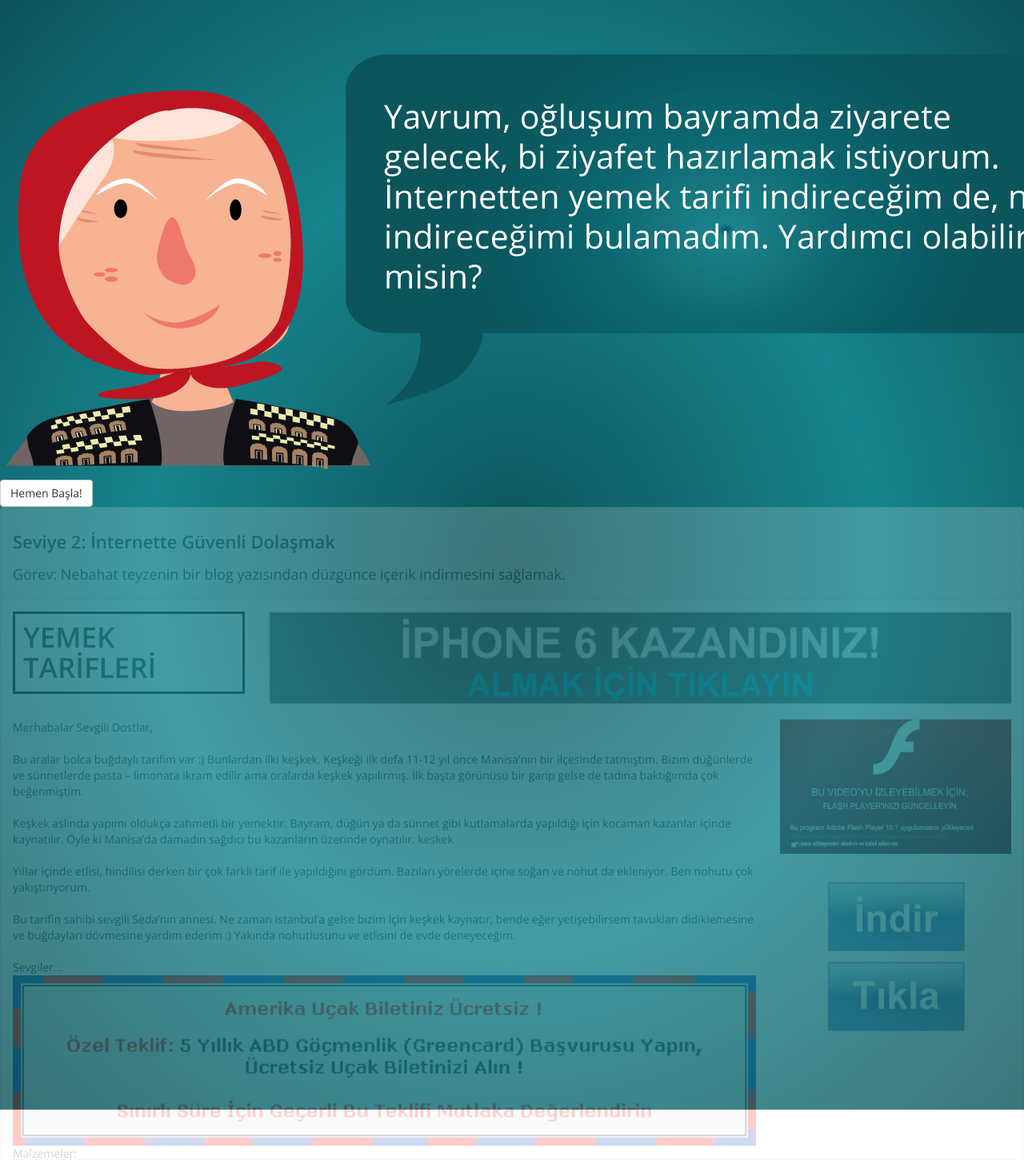
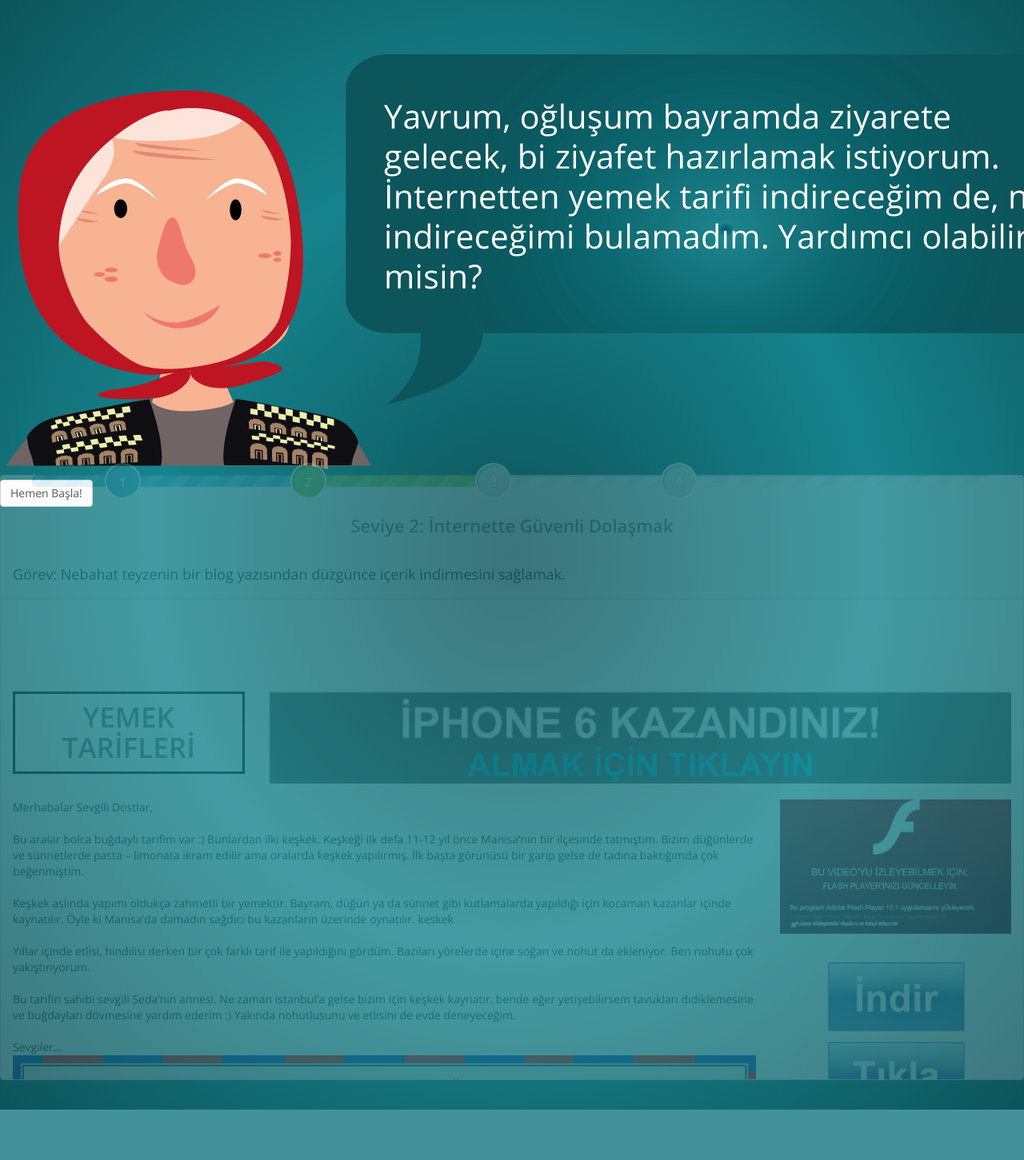
Before and after one commit to smddzcy/ESETGuvenlikOyunu, a PHP site: the page made by views/levels/level-2.html in a window 1280 px wide; the page is wider, and only the part inside the window is pictured. Shown: that part at 80% size. After the commit the page ends 1388 px from the top of that part, so only its background shows below. Run offline with PHP 8.4, Linux system fonts and the light colour scheme; the template is opened without the code that fills it, so the values that code supplies are empty; some libraries are stand-ins or nearby versions.

Commit message:
added level-4

```diff
--- /dev/null
+++ b/assets/css/progress-bar.css
@@ -0,0 +1,180 @@
+@-webkit-keyframes myanimation {
+  from {
+    left: 0%;
+  }
+  to {
+    left: 50%;
+  }
+}
+h1 {
+  text-align: center;
+  font-family: 'PT Sans Caption', sans-serif;
+  font-weight: 400;
+  font-size: 20px;
+  padding: 20px 0;
+  color: #777;
+}
+
+.checkout-wrap {
+  color: #444;
+  font-family: 'PT Sans Caption', sans-serif;
+  margin: 40px auto;
+  max-width: 1200px;
+  position: relative;
+}
+
+ul.checkout-bar li {
+  color: #ccc;
+  display: block;
+  font-size: 16px;
+  font-weight: 600;
+  padding: 14px 20px 14px 80px;
+  position: relative;
+}
+ul.checkout-bar li:before {
+  -webkit-box-shadow: inset 2px 2px 2px 0px rgba(0, 0, 0, 0.2);
+  box-shadow: inset 2px 2px 2px 0px rgba(0, 0, 0, 0.2);
+  background: #ddd;
+  border: 2px solid #FFF;
+  border-radius: 50%;
+  color: #fff;
+  font-size: 16px;
+  font-weight: 700;
+  left: 20px;
+  line-height: 37px;
+  height: 35px;
+  position: absolute;
+  text-align: center;
+  text-shadow: 1px 1px rgba(0, 0, 0, 0.2);
+  top: 4px;
+  width: 35px;
+  z-index: 999;
+}
+ul.checkout-bar li.active {
+  color: #8bc53f;
+  font-weight: bold;
+}
+ul.checkout-bar li.active:before {
+  background: #8bc53f;
+  z-index: 99999;
+}
+ul.checkout-bar li.visited {
+  background: #ECECEC;
+  color: #57aed1;
+  z-index: 99999;
+}
+ul.checkout-bar li.visited:before {
+  background: #57aed1;
+  z-index: 99999;
+}
+ul.checkout-bar li:nth-child(1):before {
+  content: "1";
+}
+ul.checkout-bar li:nth-child(2):before {
+  content: "2";
+}
+ul.checkout-bar li:nth-child(3):before {
+  content: "3";
+}
+ul.checkout-bar li:nth-child(4):before {
+  content: "4";
+}
+ul.checkout-bar li:nth-child(5):before {
+  content: "5";
+}
+ul.checkout-bar li:nth-child(6):before {
+  content: "6";
+}
+ul.checkout-bar a {
+  color: #57aed1;
+  font-size: 16px;
+  font-weight: 600;
+  text-decoration: none;
+}
+
+@media all and (min-width: 800px) {
+  .checkout-bar li.active:after {
+    -webkit-animation: myanimation 3s 0;
+    background-size: 35px 35px;
+    background-color: #8bc53f;
+    background-image: -webkit-linear-gradient(-45deg, rgba(255, 255, 255, 0.2) 25%, transparent 25%, transparent 50%, rgba(255, 255, 255, 0.2) 50%, rgba(255, 255, 255, 0.2) 75%, transparent 75%, transparent);
+    background-image: -moz-linear-gradient(-45deg, rgba(255, 255, 255, 0.2) 25%, transparent 25%, transparent 50%, rgba(255, 255, 255, 0.2) 50%, rgba(255, 255, 255, 0.2) 75%, transparent 75%, transparent);
+    -webkit-box-shadow: inset 2px 2px 2px 0px rgba(0, 0, 0, 0.2);
+    box-shadow: inset 2px 2px 2px 0px rgba(0, 0, 0, 0.2);
+    content: "";
+    height: 15px;
+    width: 100%;
+    left: 50%;
+    position: absolute;
+    top: -50px;
+    z-index: 0;
+  }
+
+  .checkout-wrap {
+    margin: 0px auto;
+    margin-top:-40px;
+  }
+
+  ul.checkout-bar {
+    -webkit-box-shadow: inset 2px 2px 2px 0px rgba(0, 0, 0, 0.2);
+    box-shadow: inset 2px 2px 2px 0px rgba(0, 0, 0, 0.2);
+    background-size: 35px 35px;
+    background-color: #EcEcEc;
+    background-image: -webkit-linear-gradient(-45deg, rgba(255, 255, 255, 0.4) 25%, transparent 25%, transparent 50%, rgba(255, 255, 255, 0.4) 50%, rgba(255, 255, 255, 0.4) 75%, transparent 75%, transparent);
+    background-image: -moz-linear-gradient(-45deg, rgba(255, 255, 255, 0.4) 25%, transparent 25%, transparent 50%, rgba(255, 255, 255, 0.4) 50%, rgba(255, 255, 255, 0.4) 75%, transparent 75%, transparent);
+    border-radius: 15px;
+    height: 15px;
+    margin: 0 auto;
+    padding: 0;
+    position: absolute;
+    width: 100%;
+  }
+  ul.checkout-bar:before {
+    background-size: 35px 35px;
+    background-color: #57aed1;
+    background-image: -webkit-linear-gradient(-45deg, rgba(255, 255, 255, 0.2) 25%, transparent 25%, transparent 50%, rgba(255, 255, 255, 0.2) 50%, rgba(255, 255, 255, 0.2) 75%, transparent 75%, transparent);
+    background-image: -moz-linear-gradient(-45deg, rgba(255, 255, 255, 0.2) 25%, transparent 25%, transparent 50%, rgba(255, 255, 255, 0.2) 50%, rgba(255, 255, 255, 0.2) 75%, transparent 75%, transparent);
+    -webkit-box-shadow: inset 2px 2px 2px 0px rgba(0, 0, 0, 0.2);
+    box-shadow: inset 2px 2px 2px 0px rgba(0, 0, 0, 0.2);
+    border-radius: 15px;
+    content: " ";
+    height: 15px;
+    left: 0;
+    position: absolute;
+    width: 10%;
+  }
+  ul.checkout-bar li {
+    display: inline-block;
+    margin: 50px 0 0;
+    padding: 0;
+    text-align: center;
+    width: 19%;
+  }
+  ul.checkout-bar li:before {
+    height: 45px;
+    left: 40%;
+    line-height: 45px;
+    position: absolute;
+    top: -65px;
+    width: 45px;
+    z-index: 99;
+  }
+  ul.checkout-bar li.visited {
+    background: none;
+  }
+  ul.checkout-bar li.visited:after {
+    background-size: 35px 35px;
+    background-color: #57aed1;
+    background-image: -webkit-linear-gradient(-45deg, rgba(255, 255, 255, 0.2) 25%, transparent 25%, transparent 50%, rgba(255, 255, 255, 0.2) 50%, rgba(255, 255, 255, 0.2) 75%, transparent 75%, transparent);
+    background-image: -moz-linear-gradient(-45deg, rgba(255, 255, 255, 0.2) 25%, transparent 25%, transparent 50%, rgba(255, 255, 255, 0.2) 50%, rgba(255, 255, 255, 0.2) 75%, transparent 75%, transparent);
+    -webkit-box-shadow: inset 2px 2px 2px 0px rgba(0, 0, 0, 0.2);
+    box-shadow: inset 2px 2px 2px 0px rgba(0, 0, 0, 0.2);
+    content: "";
+    height: 15px;
+    left: 50%;
+    position: absolute;
+    top: -50px;
+    width: 100%;
+    z-index: 99;
+  }
+}
--- a/assets/css/style.css
+++ b/assets/css/style.css
@@ -10,7 +10,7 @@
 	background: -moz-radial-gradient(#0D545B, #16838C, #0D545B); /* For Firefox 3.6 to 15 */
 	background: radial-gradient(#0D545B, #16838C, #0D545B); /* Standard syntax */
 	background-repeat:no-repeat;
-	background-size:cover;
+	background-size:contain;
 	padding:0 !important;
 }
 .nav .open a {
@@ -73,14 +73,14 @@
 #level .panel .panel-heading h2 {
 	font-size:18px;
 }
-#level .panel .panel-body {
+#level .panel .panel-body{
+	margin-top:100px;
 	text-align:center;
-	max-height:700px;
+}
+#level .panel.level-2 .panel-body {
+
+	max-height:500px;
 	overflow-y:scroll;
-}
-#level .panel.last-scene .panel-body {
-	overflow-y:hidden;
-	max-height:none;
 }
 #level .panel .panel-body input[type=password] {
 	width:160px;
@@ -197,7 +197,7 @@
 	margin-right:10px;
 }
 .last-scene .panel-body h1 {
-	font-size:30px;
+	font-size:40px;
 }
 .last-scene .panel-body p {
 	margin-top:10px;
--- a/assets/js/wizard.js
+++ b/assets/js/wizard.js
@@ -92,7 +92,7 @@
 }
 
 var c = 0;
-$(".level-2 img").on('click', function () {
+$("#level-container").on('click', '.level-2 img', function () {
     ++c;
     swal({
         title: 'Zararlı İçerik!',
--- a/views/layouts/footer.php
+++ b/views/layouts/footer.php
@@ -5,7 +5,9 @@
 	    <script src="<?php echo BASE_URL; ?>assets/js/bootstrap.min.js"></script>
 	    <script src="<?php echo BASE_URL; ?>controller/Handler.js"></script>
 	    <script src="<?php echo BASE_URL; ?>assets/js/wizard.js"></script>
+
+	    <script src="<?php echo BASE_URL; ?>assets/js/jquery.easing.js"></script>
+	    <script src="<?php echo BASE_URL; ?>assets/js/progress-bar.min.js"></script>
 	    <script src="<?php echo BASE_URL; ?>assets/js/sweetalert2.min.js"></script>
-	    <script src="<?php echo BASE_URL; ?>assets/js/jquery.easing.js"></script>
 	</body>
 </html>
--- a/views/layouts/header.php
+++ b/views/layouts/header.php
@@ -11,6 +11,7 @@
 		<link rel="stylesheet" href="<?php echo BASE_URL; ?>assets/css/font-awesome.min.css">
 		<link rel="stylesheet" href="<?php echo BASE_URL; ?>assets/css/style.css">
 		<link rel="stylesheet" href="<?php echo BASE_URL; ?>assets/css/sweetalert2.css">
+		<link rel="stylesheet" href="<?php echo BASE_URL; ?>assets/css/progress-bar.css">
 		<link href='https://fonts.googleapis.com/css?family=Open+Sans:400,600&subset=latin,latin-ext' rel='stylesheet' type='text/css'>
 
 	</head>
--- a/views/levels/level-2.html
+++ b/views/levels/level-2.html
@@ -3,6 +3,16 @@
     <div class="btn btn-default" onclick="getIntoLevel()">Hemen Başla!</div>
 </div>
 <div id="level">
+<div class="checkout-wrap">
+            <ul class="checkout-bar">
+                <li class="previous visited first">
+                    <a href="#"></a>
+                </li>
+                <li class="active"></li>
+                <li class="next"></li>
+                <li></li>
+          </ul>
+        </div>
     <div class="panel panel-default level-2">
         <div class="panel-heading">
             <h1><b>Seviye 2: İnternette Güvenli Dolaşmak</b></h1>
@@ -10,6 +20,7 @@
         </div>
         <input type="hidden" id="levelCode" value="28502505">
         <input type="hidden" id="c" value="0" />
+
         <div class="panel-body" style="text-align:left;">
             <div class="row">
                 <div class="col-xs-3">
```
Also changed, not shown: views/levels/level-1.html (+10 -1 lines), views/levels/level-3.html (+10 -0 lines), views/levels/level-4.html (+10 -0 lines), assets/js/progress-bar.min.js (added).
